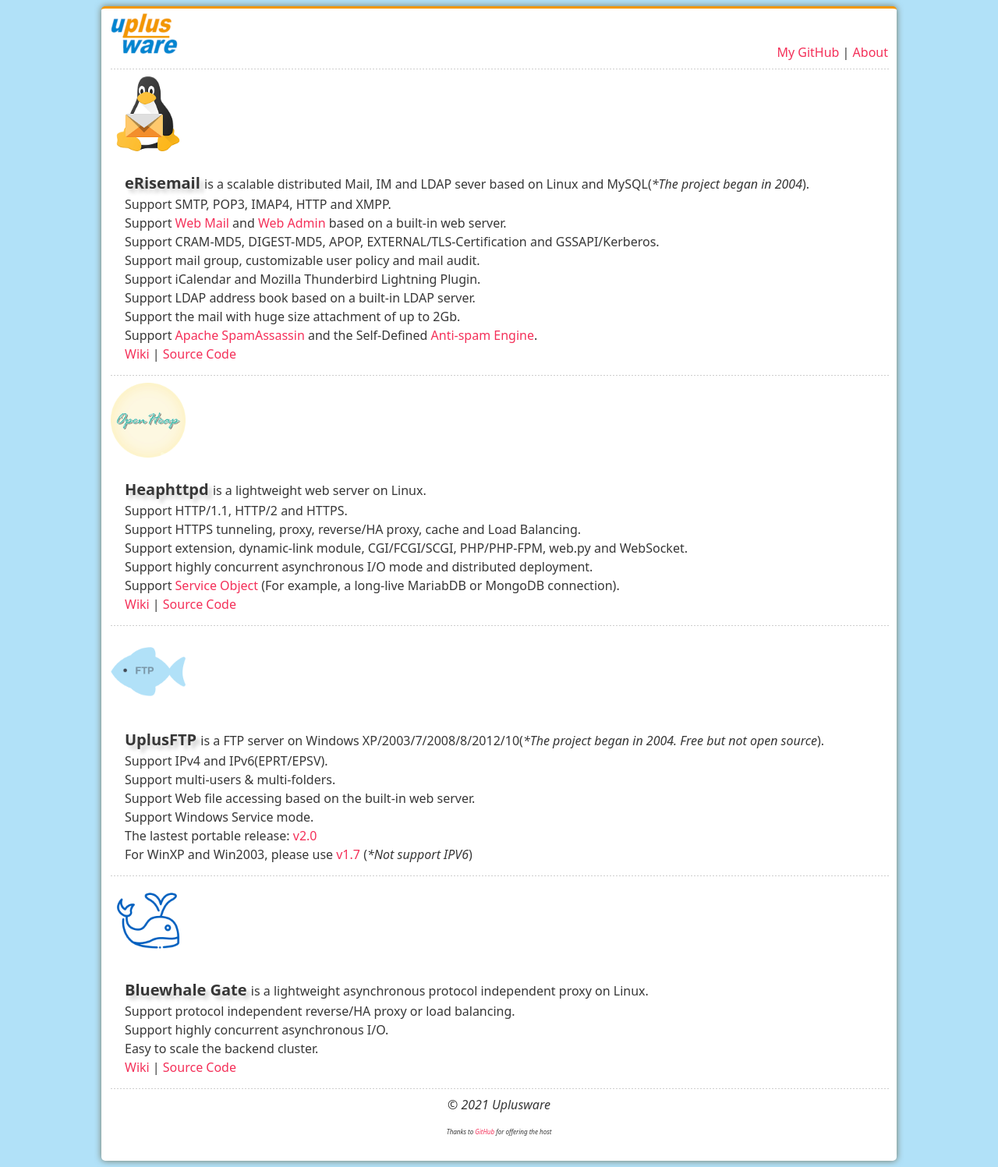
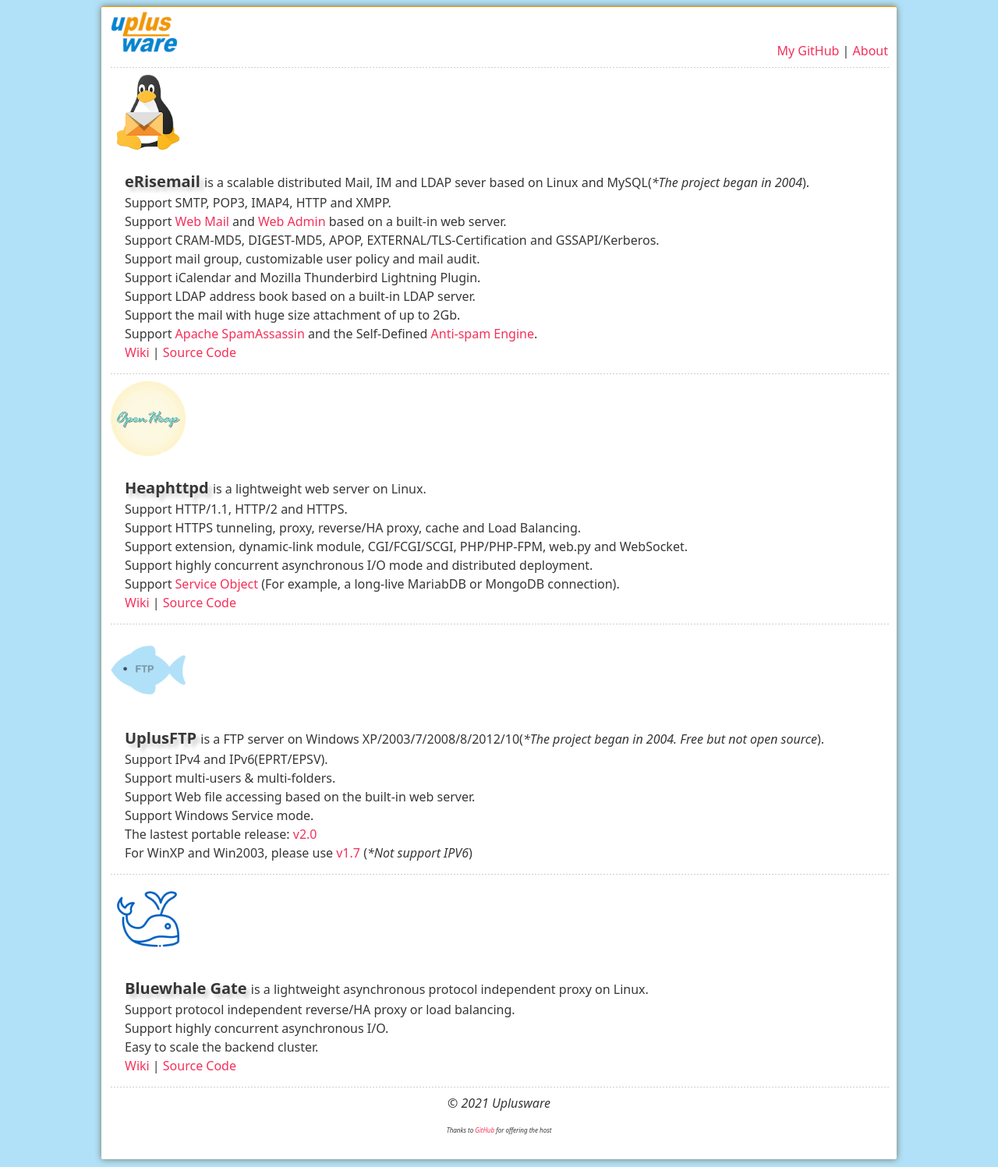
Before and after one commit to uplusware/uplusware.github.io, a Jekyll site: the page index.html, which Jekyll copies as it is, in a window 1280 px wide. Shown: the whole page at 78% size. Built offline with Jekyll 4.4.1, drawn with Linux system fonts in a browser that asks for light colours.

Commit message:
Update stylesheet.css

```diff
--- a/stylesheets/stylesheet.css
+++ b/stylesheets/stylesheet.css
@@ -257,8 +257,8 @@
   padding: 20px 10px;
   margin: 0 auto;
   box-shadow: 0 0 .5em 0 #737660;
-  border-top: .2em solid #f29700;
-  border-radius:5px;
+  border-top: .1em solid #f29700;
+  border-radius:2px;
   background: #ffffff;
 }
 
```
